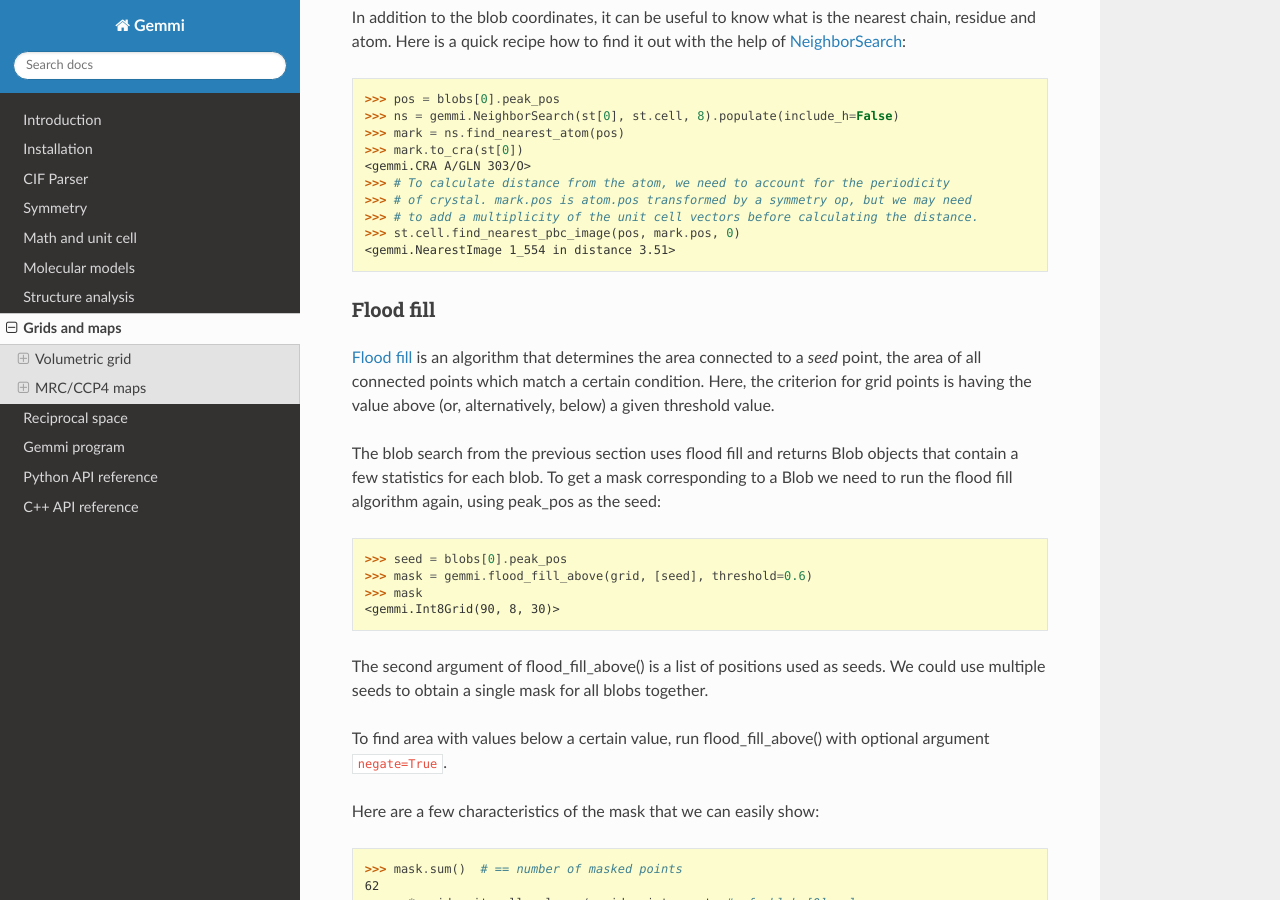
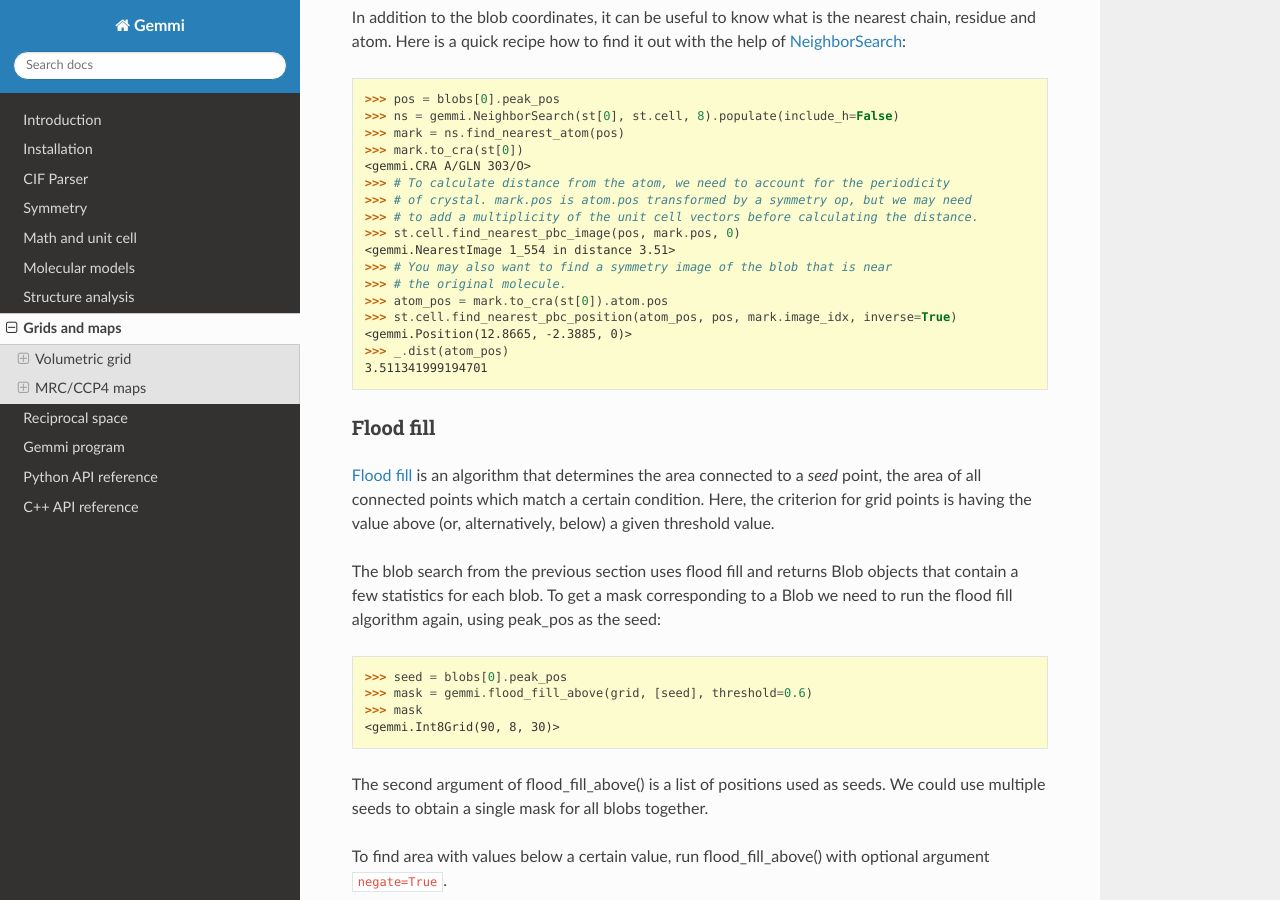
Before and after one commit to project-gemmi/gemmi, a Sphinx documentation site: the page built from docs/grid.rst, in a window 1280 px wide and 900 px high, scrolled down 10583 px. Built offline with Sphinx 7.4.7 and the Read the Docs theme 2.0.0, drawn with Linux system fonts in a browser that asks for light colours.

```diff
--- a/docs/grid.rst
+++ b/docs/grid.rst
@@ -602,6 +602,13 @@ find it out with the help of :ref:`NeighborSearch <neighbor_search>`:
   >>> # to add a multiplicity of the unit cell vectors before calculating the distance.
   >>> st.cell.find_nearest_pbc_image(pos, mark.pos, 0)
   <gemmi.NearestImage 1_554 in distance 3.51>
+  >>> # You may also want to find a symmetry image of the blob that is near
+  >>> # the original molecule.
+  >>> atom_pos = mark.to_cra(st[0]).atom.pos
+  >>> st.cell.find_nearest_pbc_position(atom_pos, pos, mark.image_idx, inverse=True)
+  <gemmi.Position(12.8665, -2.3885, 0)>
+  >>> _.dist(atom_pos)
+  3.511341999194701
 
 Flood fill
 ----------
```
Also changed, not shown: 1 other file.
